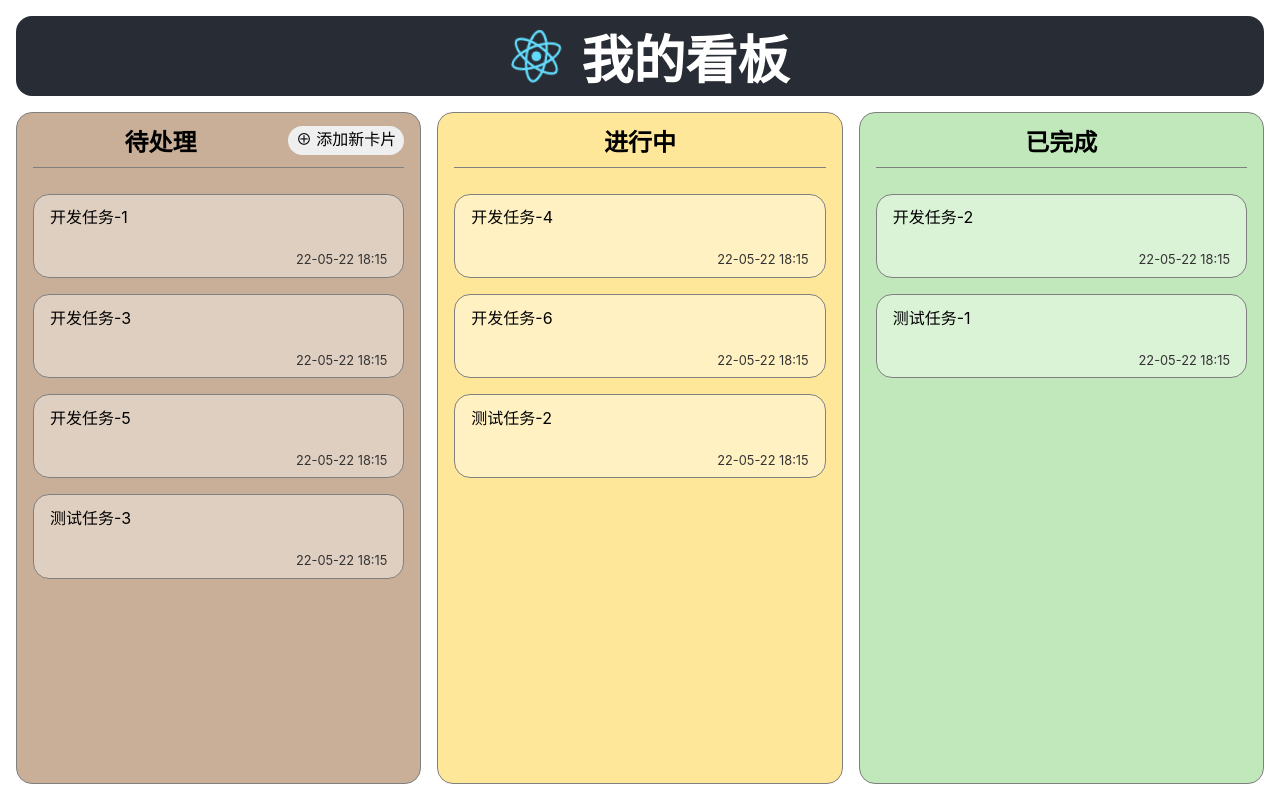
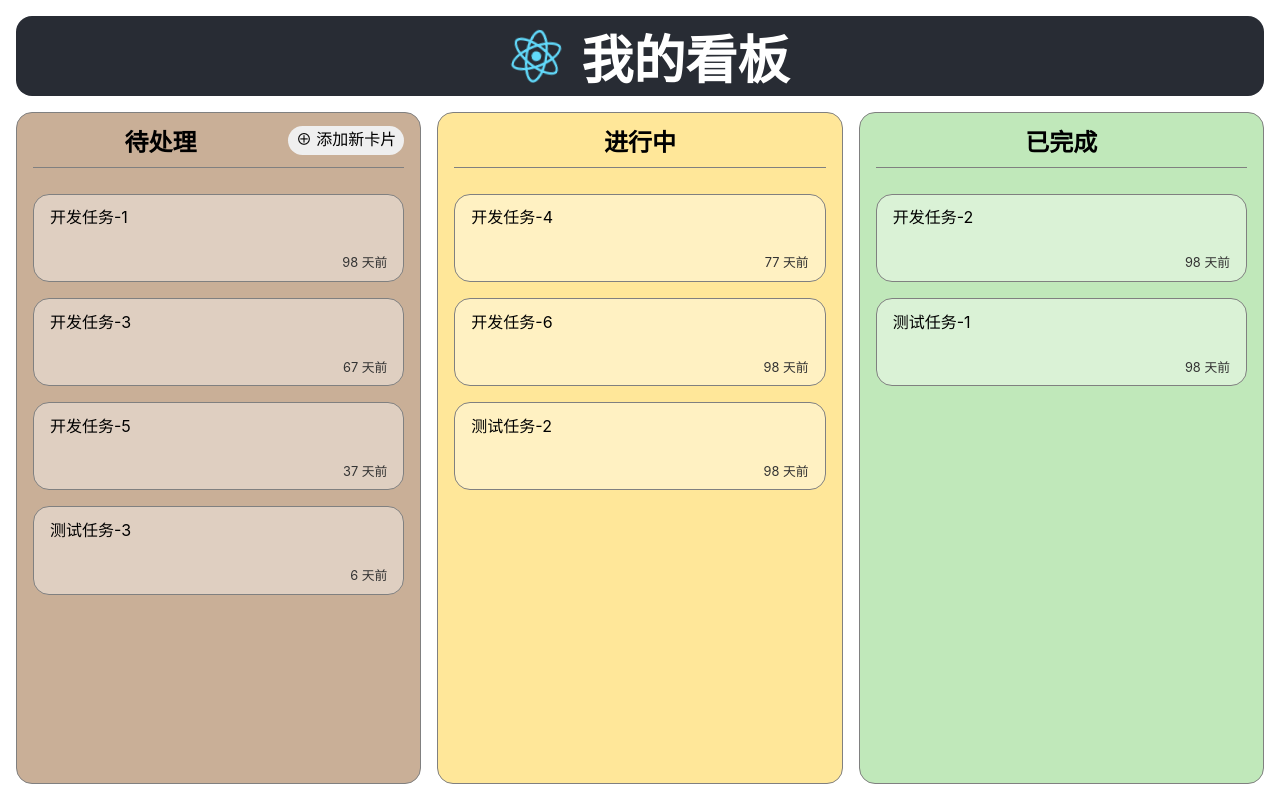
Before and after one commit to hizikata/oh-my-kanban, a React (Create React App) app: page / in a window 1280 px wide. Built offline with nearby package versions, Linux system fonts and the light colour scheme.

Commit message:
feat: useEffect使用

```diff
--- a/src/App.js
+++ b/src/App.js
@@ -1,10 +1,10 @@
 import logo from './logo.svg';
 import './App.css';
-import { useState } from 'react';
+import React, { useEffect, useState } from 'react';
 
-const defaultTodoList = [{ title: '开发任务-1', status: '22-05-22 18:15' }, { title: '开发任务-3', status: '22-05-22 18:15' }, { title: '开发任务-5', status: '22-05-22 18:15' }, { title: '测试任务-3', status: '22-05-22 18:15' }];
-const defaultOngoingList = [{ title: '开发任务-4', status: '22-05-22 18:15' }, { title: '开发任务-6', status: '22-05-22 18:15' }, { title: '测试任务-2', status: '22-05-22 18:15' }];
-const defaultDoneList = [{ title: '开发任务-2', status: '22-05-22 18:15' }, { title: '测试任务-1', status: '22-05-22 18:15' }];
+const defaultTodoList = [{ title: '开发任务-1', status: '2022-05-22 18:15' }, { title: '开发任务-3', status: '2022-06-22 18:15' }, { title: '开发任务-5', status: '2022-07-22 18:15' }, { title: '测试任务-3', status: '2022-08-22 18:15' }];
+const defaultOngoingList = [{ title: '开发任务-4', status: '2022-06-12 18:15' }, { title: '开发任务-6', status: '2022-05-22 18:15' }, { title: '测试任务-2', status: '2022-05-22 18:15' }];
+const defaultDoneList = [{ title: '开发任务-2', status: '2022-05-22 18:15' }, { title: '测试任务-1', status: '2022-05-22 18:15' }];
 
 const KanbanBoard = ({ children }) => (
   <main className="kanban-board">{children}</main>
@@ -28,11 +28,39 @@ const KanbanColumn = ({ children, className, title }) => {
   )
 };
 
+const MINUTE = 60 * 1000;
+const HOUR = 60 * MINUTE;
+const DAY = 24 * HOUR;
+const UPDATE_INTERVAL = MINUTE;
+
 const KanbanCard = ({ title, status }) => {
+  const [displayTime, setDisplayTime] = useState(status);
+
+  useEffect(() => {
+    const updateDisplayTime = () => {
+      const timePassed = new Date() - new Date(status);
+      let relativeTime = '刚刚';
+      if (MINUTE <= timePassed && timePassed < HOUR) {
+        relativeTime = `${Math.ceil(timePassed / MINUTE)} 分钟前`;
+      } else if (HOUR <= timePassed && timePassed < DAY) {
+        relativeTime = `${Math.ceil(timePassed / HOUR)} 小时前`;
+      } else if (DAY <= timePassed) {
+        relativeTime = `${Math.ceil(timePassed / DAY)} 天前`;
+      }
+      setDisplayTime(relativeTime);
+      console.log('updating...')
+    };
+    const intervalId = setInterval(updateDisplayTime, UPDATE_INTERVAL);
+    updateDisplayTime();
+
+    return function cleanup() {
+      clearInterval(intervalId);
+    };
+  }, [status]);
   return (
     <li className='kanban-card'>
       <div className='card-title'>{title}</div>
-      <div className='card-status'>{status}</div>
+      <div className='card-status' title={status}>{displayTime}</div>
     </li>
   )
 }
```
